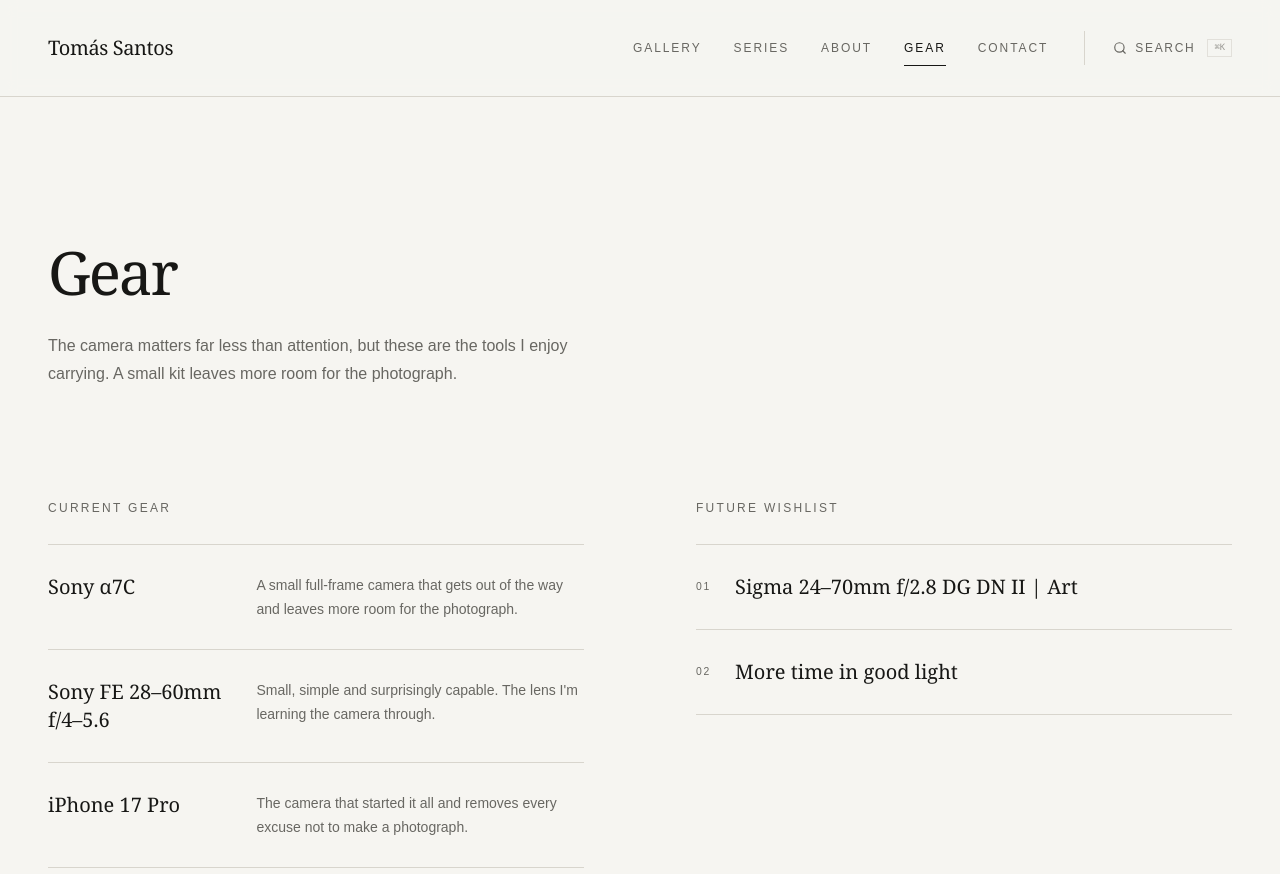
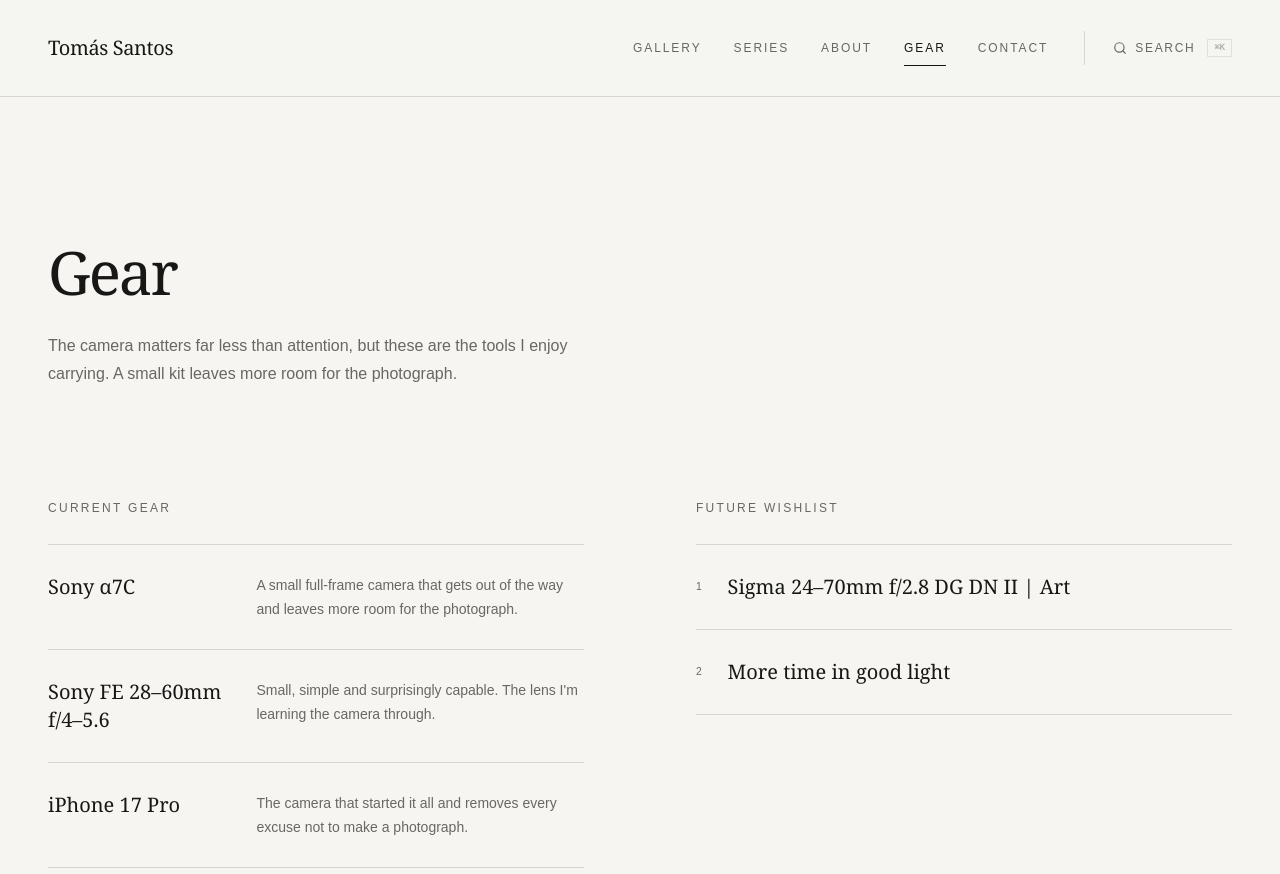
Before and after one commit to TomasVSantos/portfolio-photography, a Next.js app: page /gear in a window 1280 px wide. Shown: the top 874 px of the page. Built offline with nearby package versions, Linux system fonts and the light colour scheme.

Commit message:
Remove padded wishlist numbering

```diff
--- a/src/app/gear/page.tsx
+++ b/src/app/gear/page.tsx
@@ -37,7 +37,7 @@ export default function GearPage() {
     <PageShell>
       <main>
         <Container className="py-20 sm:py-28 lg:py-36">
-          <SectionHeading eyebrow="Tools, not trophies">Gear</SectionHeading>
+          <SectionHeading>Gear</SectionHeading>
           <p className="text-muted-foreground mt-7 max-w-xl text-base leading-7">
             The camera matters far less than attention, but these are the tools
             I enjoy carrying. A small kit leaves more room for the photograph.
@@ -74,7 +74,7 @@ export default function GearPage() {
                     className="border-border flex items-center gap-6 border-b py-7"
                   >
                     <span className="text-muted-foreground text-[0.65rem] tracking-[0.17em]">
-                      {String(index + 1).padStart(2, "0")}
+                      {index + 1}
                     </span>
                     <span className="font-serif text-xl">{item}</span>
                   </li>
```
